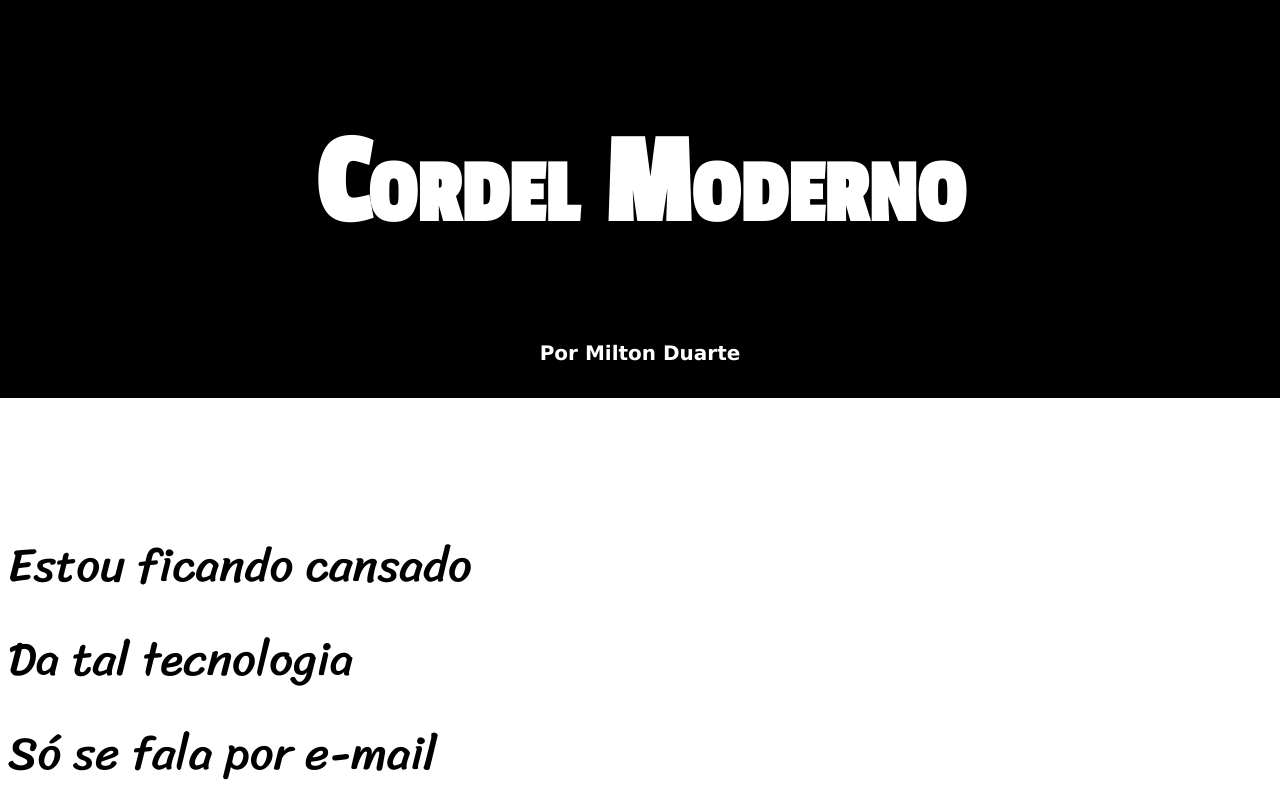
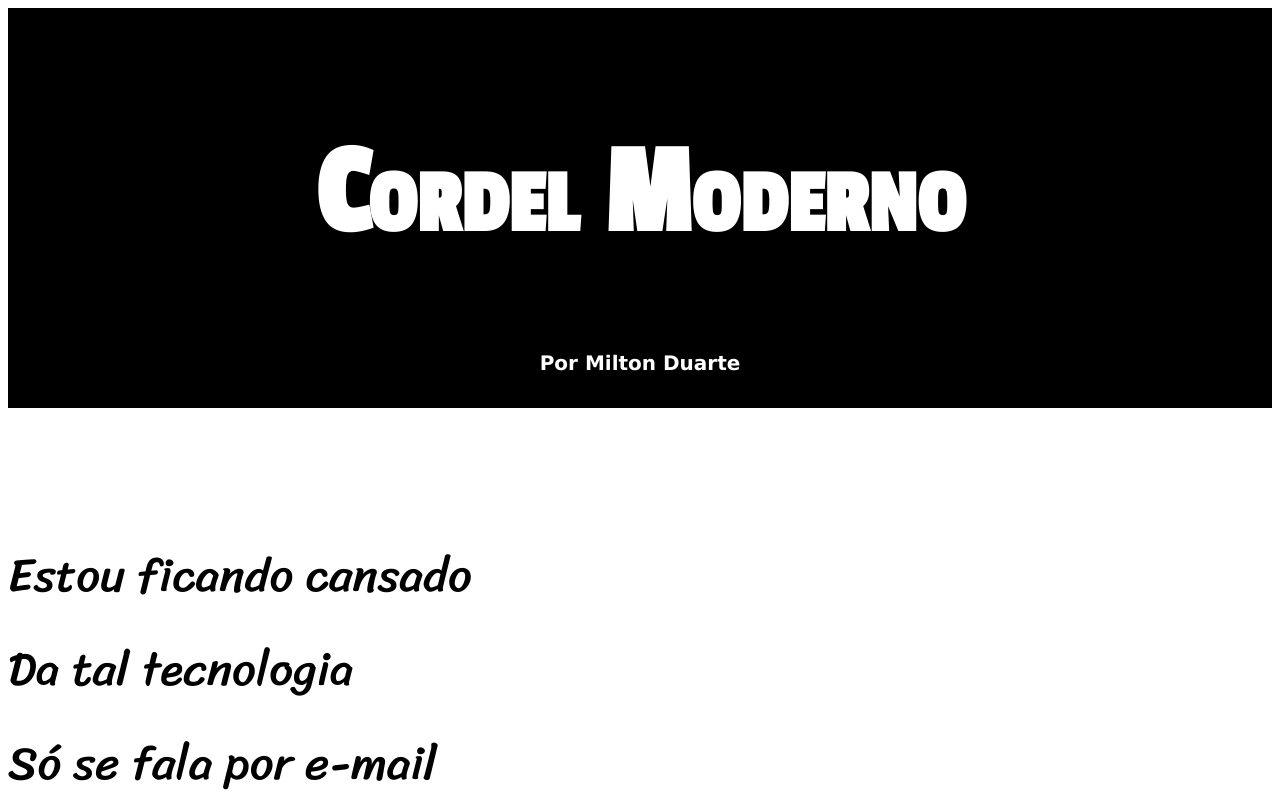
Before and after one commit to LuizVictor10/Projeto-Cordel, a plain HTML site: page index.html in a window 1280 px wide. Shown: the top 800 px of the page. Drawn offline with Linux system fonts and the light colour scheme.

Commit message:
Mais atualizações

```diff
--- a/style.css
+++ b/style.css
@@ -5,7 +5,7 @@
     --font2:"Sriracha";
     --font3:Verdana, Geneva, Tahoma, sans-serif;
 }
-header{width: auto; height: 360px;background-color: black;color: #fff;padding: 30px 20px 10px 20px ; margin: -10px -20px 50px -20px;}
+header{width: auto; height: 360px;background-color: black;color: #fff;padding: 30px 20px 10px 20px ; }
 header h1{text-align: center; font-family: var(--font1);font-size: 136px;padding-top: -50px;font-variant: small-caps;font-size: 10vw;}
 header h2{text-align: center; font-family: var(--font3);font-size: 20px;}
 body{font-family: var(--font3); font-size: 47px;}
```
